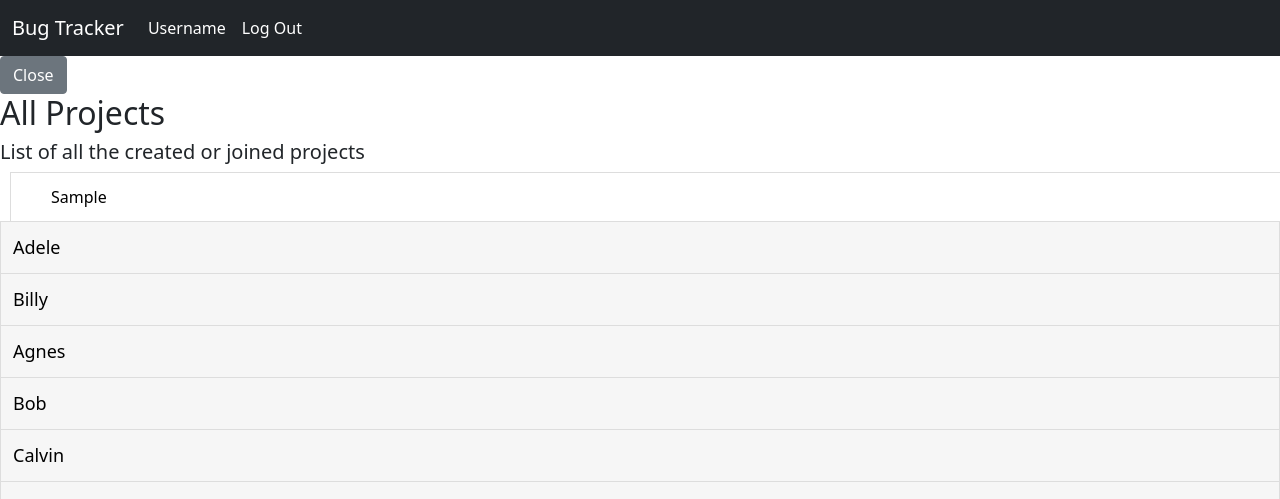
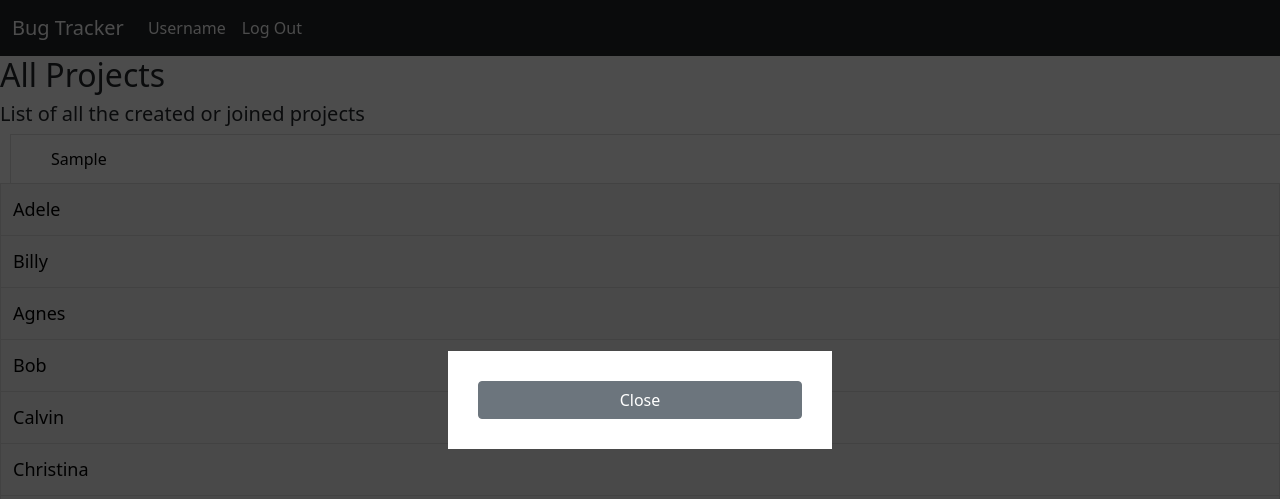
Before and after one commit to Blizzcane/bug_tracker_front, a React (Create React App) app: page / in a window 1280 px wide. Both pictures are taken after typing "Sample" into the empty fields and a click on the button "Add Project". Shown: the top 499 px of the page. Built offline with nearby package versions, Linux system fonts and the light colour scheme; no server answers.

Commit message:
Modals are a b!tch

```diff
--- a/src/components/layout/navigation/AddProject.js
+++ b/src/components/layout/navigation/AddProject.js
@@ -1,12 +1,18 @@
 import React from "react";
-import ReactDom from "react-dom";
 import "./AddProject.css";
 
-function AddProject( {closeModal}) {
+function AddProject({ closeModal }) {
   return (
-    <div className="modalBackground">
-      <div className="modelContainer"><button type="button" onClick={closeModal} className="btn btn-secondary" >Close</button></div>
-
+    <div className="overlay ">
+      <div className="addProject">
+        <button
+          type="button"
+          onClick={() => closeModal(false)}
+          className="btn btn-secondary"
+        >
+          Close
+        </button>
+      </div>
     </div>
   );
 }
--- a/src/index.js
+++ b/src/index.js
@@ -2,6 +2,8 @@ import React from "react";
 import ReactDOM from "react-dom";
 import App from "./App";
 import "bootstrap/dist/css/bootstrap.min.css";
+import "bootstrap/dist/js/bootstrap.min.js";
+
 
 ReactDOM.render(
   <React.StrictMode>
--- a/src/views/Dashboard.js
+++ b/src/views/Dashboard.js
@@ -9,6 +9,7 @@ import AddProject from "../components/layout/navigation/AddProject";
 function Dashboard() {
   const [projects, setProjects] = useState([]);
   const [projectErrors, setProjectErrors] = useState([]);
+  const [showModal, setShowModal] = useState(false);
   const [openModal, setOpenModal] = useState(false);
 
   useEffect(() => {
@@ -21,7 +22,7 @@ function Dashboard() {
   return (
     <div>
       <Navbar />
-      {openModal && <AddProject closeModal={() => setProjectErrors(false)}/>}
+      {openModal && <AddProject closeModal={setOpenModal }/>}
       <div>
         <h2>All Projects </h2>
         <h5>List of all the created or joined projects</h5>
```
